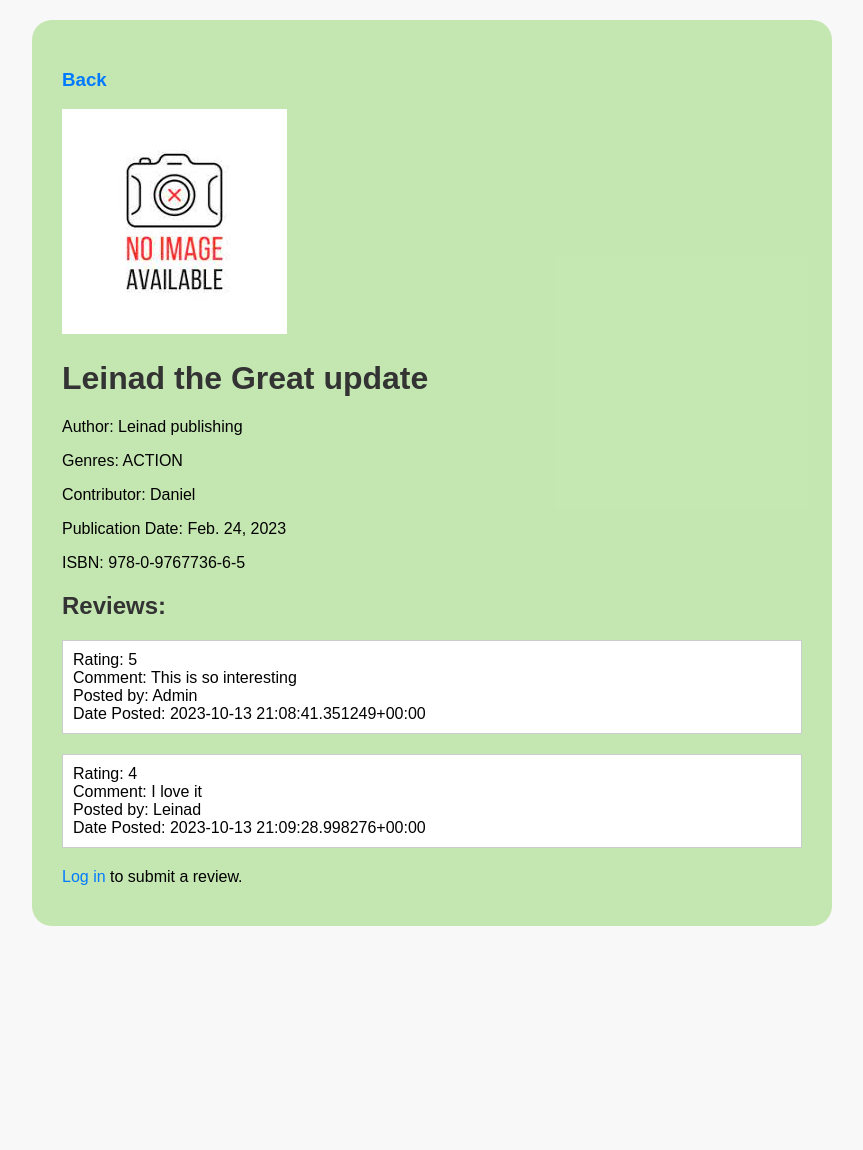
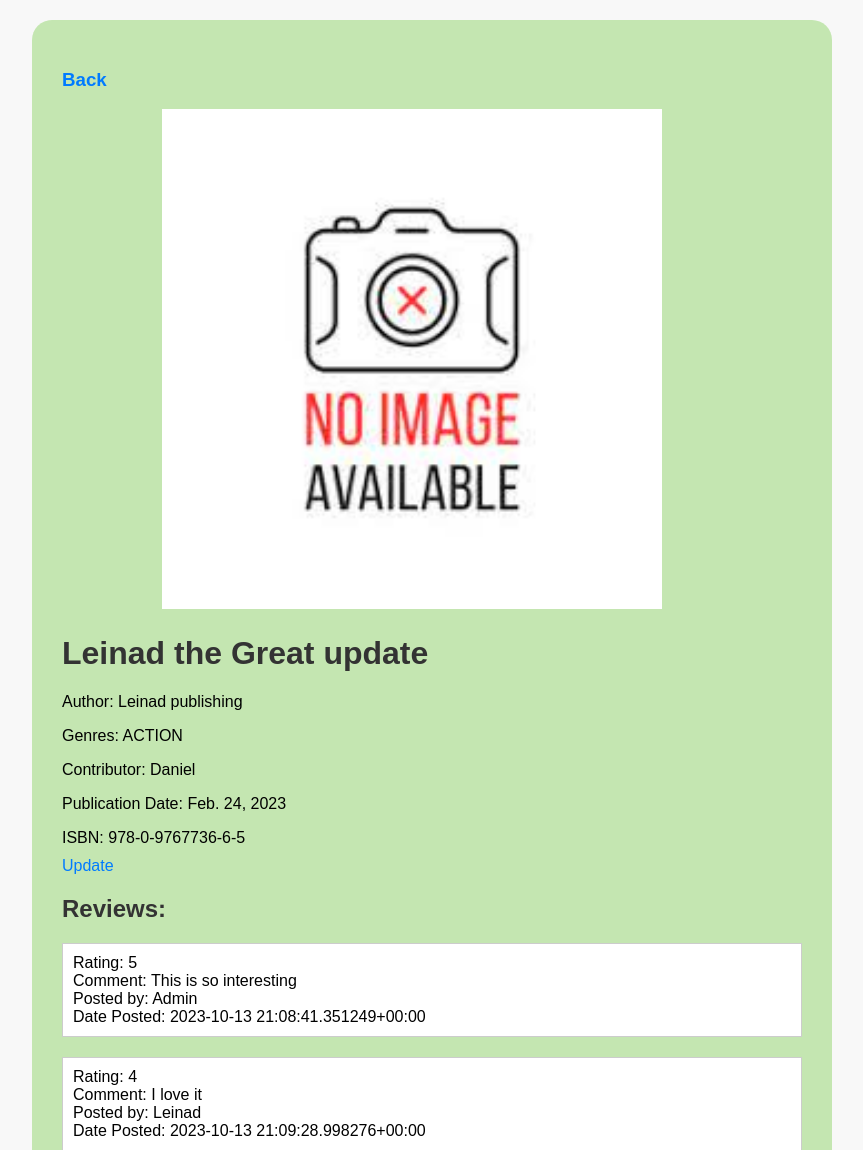
Before and after one commit to Dannysesi/bookr, a Django app: page /book_detail/1/ in a window 1280 px wide. Shown: the top 1150 px of the page, without its empty margins (208-1071 px from the left). Before the commit the page ends 926 px from the top, so only its background shows below. Run offline with Django 4.2, Linux system fonts and the light colour scheme; data comes from the database, SQL or seed files in the repository; parts of the project's set-up code (start-up, migrations or seed data) failed here and were passed over.

Commit message:
template modification

```diff
--- a/reviews/templates/book_detail.html
+++ b/reviews/templates/book_detail.html
@@ -69,12 +69,26 @@
         text-decoration: underline;
     }
 
+    /* .center-image-container {
+    display: flex;
+    justify-content: center;
+    align-items: center;
+    height: 100vh;
+    }
+
+    .center-image {
+        max-width: 100%;
+        max-height: 100%;
+    } */
+
     </style>
 </head>
 <body>
     <div style="background-color: #b7e2a0ca; padding: 30px; border-radius: 20px;">
         <h3><a href="{% url 'book_list' %}">Back</a></h3>
-        <img src="{{ book.image.url }}" alt="{{ book.title }} Image">
+        <div class="center-image-container">
+            <img src="{{ book.image.url }}" alt="{{ book.title }} Image" width="500" height="500" class="center-image" style="margin-left: 100px;">
+        </div>
         <h1>{{ book.title|capfirst }}</h1>
         <p>Author: {{ book.publisher.name }}</p>
         <p>Genres:
@@ -85,6 +99,9 @@
         <p>Contributor: {{ book.contributors.get|capfirst }}</p>
         <p>Publication Date: {{ book.publication_date }}</p>
         <p>ISBN: {{ book.isbn }}</p>
+        <div>
+            <a href="{% url 'book-update' pk=book.pk %}">Update</a>
+        </div>
         <h2>Reviews:</h2>
         <ul>
             {% for review in reviews|slice:":3" %}
```
Also changed, not shown: reviews/templates/book_list.html (+4 -5 lines).
